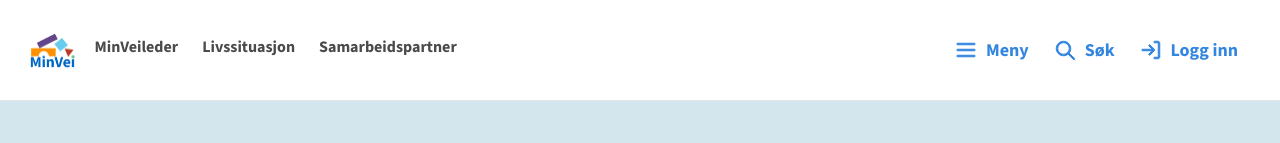
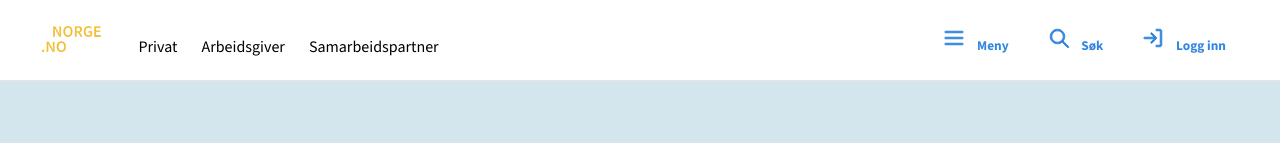
Before and after one commit to UnoHero/nav-min-vei-frontend, a React (Create React App) app: page / in a window 1280 px wide. Shown: the top 143 px of the page. Built offline with nearby package versions, Linux system fonts and the light colour scheme; the HTML template or start-up script is replaced by a standard one.

Commit message:
Fixed responsive nav

```diff
--- a/src/App.css
+++ b/src/App.css
@@ -1,259 +1,3 @@
-/* App.css */
-
-.App {
-  font-family: 'Source Sans 3', sans-serif;
-}
-
-.App-header {
-  background-color: white; /* White background as specified */
-  display: flex;
-  justify-content: start;
-  padding: 10px 30px;
-  align-items: center;
-  border-bottom: 1px solid #e5e5e5;
-  font-weight: bold;
-  height: 80px;
-}
-
-.App-logo {
-  height: 35px;
-  margin-right: 20px;
-}
-
-.App-navigation {
-  display: flex;
-  list-style-type: none;
-  gap: 24px;
-  margin: 0;
-  padding: 0;
-  font-size: 16px;
-  margin-right: auto;
-
-}
-
-.nav-link {
-  color: #4a4a4a;
-  text-decoration: none;
-  padding: 5px 0;
-  position: relative;
-}
-
-.nav-link:hover,
-.nav-link:focus {
-  color: #005bac;
-}
-
-.nav-link::after {
-  content: '';
-  display: block;
-  width: 0;
-  height: 2px;
-  background: transparent;
-  transition: width .3s, background-color .3s;
-  margin-top: 5px;
-}
-
-.nav-link:hover::after,
-.nav-link:focus::after {
-  width: 100%;
-  background: #005bac;
-}
-
-
-/* The container that contains all buttons and logos in the nav bar*/
-.App-header-actions {
-  display: flex;
-  align-items: center;
-  margin-left: auto;
-}
-
-.button,
-.login-button,
-.search-button,
-.menu-button {
-  /* ... existing styles ... */
-  display: flex;
-  align-items: center;
-  margin: 0 10px; /* Adjust the default margin */
-}
-
-.button img,
-.login-button img,
-.search-button img,
-.menu-button img {
-  margin-right: 8px;
-}
-
-/* Media query for screens up to 768px */
-@media (max-width: 768px) {
-  .button,
-  .login-button,
-  .search-button,
-  .menu-button {
-    margin: 0 5px; /* Adjust the margin for smaller screens */
-  }
-}
-
-  .App-header {
-    background-color: white; /* White background as specified */
-    display: flex;
-    justify-content: start;
-    padding: 10px 30px;
-    align-items: center;
-    border-bottom: 1px solid #e5e5e5;
-    font-weight: bold;
-    height: 80px;
-  }
-
-
-
-  .App-logo {
-    height: 35px;
-    margin-right: 20px;
-  }
-
-  .App-navigation {
-    display: flex;
-    list-style-type: none;
-    gap: 24px;
-    margin: 0;
-    padding: 0;
-    font-size: 16px;
-    margin-right: auto;
-
-  }
-
-  .nav-link {
-    color: #4a4a4a;
-    text-decoration: none;
-    padding: 5px 0;
-    position: relative;
-  }
-
-  .nav-link:hover,
-  .nav-link:focus {
-    color: #005bac;
-  }
-
-  .nav-link::after {
-    content: '';
-    display: block;
-    width: 0;
-    height: 2px;
-    background: transparent;
-    transition: width .3s, background-color .3s;
-    margin-top: 5px;
-  }
-
-  .nav-link:hover::after,
-  .nav-link:focus::after {
-    width: 100%;
-    background: #005bac;
-  }
-
-
-  /* The container that contains all buttons and logos in the nav bar*/
-  .App-header-actions {
-    display: flex;
-    align-items: center;
-    margin-left: auto;
-  }
-
-  .button,
-  .login-button,
-  .search-button,
-  .menu-button {
-    /* ... existing styles ... */
-    display: flex;
-    align-items: center;
-    margin: 0 10px; /* Adjust the default margin */
-  }
-
-  .button img,
-  .login-button img,
-  .search-button img,
-  .menu-button img {
-    margin-right: 8px;
-  }
-
-  /* Media query for screens up to 768px */
-  @media (max-width: 768px) {
-    .button,
-    .login-button,
-    .search-button,
-    .menu-button {
-      margin: 0 5px; /* Adjust the margin for smaller screens */
-    }
-  }
-
-  /* Media query for screens up to 480px */
-  @media (max-width: 480px) {
-    .button,
-    .login-button,
-    .search-button,
-    .menu-button {
-      margin: 0 3px; /* Further adjust the margin for smaller screens */
-    }
-  }
-
-
-
-
-  /* Base styles for buttons */
-  .button, .login-button, .search-button, .menu-button {
-    box-sizing: border-box; /* Inkluderer padding og border i totalstørrelsen */
-    border: 2px solid transparent; /* Transparent border i normal tilstand */
-    cursor: pointer;
-    font-size: 18px;
-    padding: 6px 14px; /* Justert padding */
-    margin-right: 10px; /* Juster etter behov for å redusere mellomrom */
-    transition: background-color .3s, color .3s, border-color .3s, padding .3s; /* Transition for flere egenskaper */
-    background: none;
-    color: #3386E0;
-    text-decoration: none;
-    font-weight: bold;
-  }
-
-  .button:hover,
-  .button:focus,
-  .login-button:hover,
-  .login-button:focus,
-  .search-button:hover,
-  .search-button:focus,
-  .menu-button:hover,
-  .menu-button:focus {
-    background-color: #cae0ff; /* Endrer bakgrunnsfarge på hover */
-    border-color: #3386E0; /* Synlig grensefarge på hover */
-    padding: 8px 16px; /* Tilbakestill padding til original størrelse */
-    border-radius: 5px;
-  }
-
-  .login-button, .search-button, .menu-button {
-    background: none;
-    color: #3386E0;
-    border-radius: 5px;
-  }
-
-  .login-button img, .search-button img, .menu-button img {
-    vertical-align: middle;
-    margin-right: 8px;
-  }
-
-  /* Justeringer kan være nødvendig for disse også, avhengig av din spesifikke layout */
-  .login-button:focus, .search-button:focus, .menu-button:focus {
-    color: white;
-    background: #0073e6;
-
-  }
-
-
-  /* ALT OVER ER NAV MENY */
-  /* ALT OVER ER NAV MENY */
-
-
-
-
-
 
   .Over-dropdown-text {
     margin-bottom: 2%;
@@ -350,7 +94,7 @@
     }
   }
 
-  @media (max-width: 480px) {
+  @media (max-width: 300px) {
     .firstsection {
       height: 10em;
     }
@@ -527,37 +271,6 @@
 
 
 
-/* Media query for screens up to 768px */
-@media (max-width: 768px) {
-  .App-navigation .nav-link.privat,
-  .App-navigation .nav-link.arbeidsgiver,
-  .App-navigation .nav-link.samarbeidspartner,
-  .search-button {
-    display: none;
-  }
-}
-
-@media (max-width: 480px) {
-  .App-header {
-    padding: 5px 15px;
-  }
-
-  .App-logo {
-    height: 25px; /* Juster størrelsen på logoen for små skjermer */
-  }
-
-  .nav-link {
-    font-size: 14px; /* Mindre tekststørrelse på navigasjonslenker */
-    display: none;
-
-  }
-
-  /* Juster størrelsen på knapper og andre interaktive elementer */
-  .button, .login-button, .menu-button {
-    padding: 5px 10px;
-    font-size: 14px;
-  }
-}
 
 /* Grunnleggende responsiv styling */
 body, .App {
--- a/src/components/navbar.js
+++ b/src/components/navbar.js
@@ -1,48 +1,35 @@
 import React from 'react';
-import logo from '../Pictures/logo.png';
+import logo from '../Pictures/norge.no logo.png';
 import login from '../Pictures/Enter.svg';
 import search from '../Pictures/MagnifyingGlass.svg';
 import menu from '../Pictures/MenuHamburger.svg';
+import "../header.css"; // Forsikre deg om at stien er riktig
 
-class Navbar extends React.Component {
-  render() {
+function Navbar() {
   return (
     <header className="App-header">
-        {/* Assuming you have imported 'logo', 'menu', 'search', and 'login' */}
-        <img src={logo} alt="MinVei Logo" className="App-logo" />
+      <img src={logo} alt="norge.no logo" className="App-logo" />
 
       <nav className="App-navigation">
-          <a href="#minveileder" className="nav-link">
-            MinVeileder
-          </a>
-          <a href="#livssituasjon" className="nav-link">
-            Livssituasjon
-          </a>
-          <a href="#samarbeidspartner" className="nav-link">
-            Samarbeidspartner
-          </a>
+        <a href="#minveileder" className="nav-link">Privat</a>
+        <a href="#livssituasjon" className="nav-link">Arbeidsgiver</a>
+        <a href="#samarbeidspartner" className="nav-link">Samarbeidspartner</a>
       </nav>
 
       <div className="App-header-actions">
-          <button className="button menu-button">
-            {' '}
-            <img src={menu} className="icon" />
-            Meny
+        <button className="button" aria-label="Meny">
+          <img src={menu} alt="" className="icon" /> Meny
         </button>
-          <button className="button search-button">
-            {' '}
-            <img src={search} className="icon" />
-            Søk
+        <button className="button" aria-label="Søk">
+          <img src={search} alt="" className="icon" /> Søk
         </button>
-          <button className="button login-button">
-            {' '}
-            <img src={login} className="icon" />
-            Logg inn
+        <button className="button" aria-label="Logg inn">
+          <img src={login} alt="" className="icon" /> Logg inn
         </button>
       </div>
     </header>
   );
 }
-}
+
 
 export default Navbar;
--- a/src/footer.css
+++ b/src/footer.css
@@ -1,19 +1,12 @@
 
 
   .centerdown {
-    display: flex;
-    flex-direction: column;
-    align-items: flex-start;
     margin-left: auto;
     margin-right: auto;
     text-align: left;
   }
 
 
-  .flex  {
-  padding: 30px;
-
-  }
 
 
   h1 {
@@ -39,6 +32,8 @@
     color: white;
     text-decoration: underline;
     text-decoration-color: lightblue;
+    white-space: nowrap;
+    text-wrap: wrap;
   }
 
   .stepIcon{
@@ -56,6 +51,8 @@
     color: white;
     font-size: 18px;
     padding: 24px 16px;
+    white-space: nowrap;
+
   }
 
   .farge-på-tekst {
@@ -65,17 +62,11 @@
 
 
   .footer-container {
-    display: flex;
     justify-content: space-between;
     gap: 20px;
-    flex-wrap: wrap;
 
   }
 
-  .footer-column {
-    flex: 1;
-
-  }
 
 
   .grid-container {
@@ -143,3 +134,26 @@ white-space: nowrap;
 
   }
 }
+
+@media (max-width: 700px) {
+  body, html {
+    margin: 0;
+    padding: 0;
+    overflow-x: hidden; /* Prevents horizontal scrolling */
+  }
+
+  .centerdown, .grid-container, .scrollUpButton, .any-other-class {
+    padding-left: 0; /* Adjust padding for small screens */
+    padding-right: 0; /* Ensures no extra spacing on the right */
+  }
+
+  .grid-container {
+    grid-template-columns: 1fr; /* Adjust grid layout for small screens */
+  }
+
+  /* Ensure images or any other elements don't exceed the viewport width */
+  img, .any-other-element {
+    max-width: 100%;
+    height: auto; /* Adjust height to maintain aspect ratio */
+  }
+}
--- /dev/null
+++ b/src/header.css
@@ -0,0 +1,114 @@
+/* Generelle stiler */
+.App-header {
+    background-color: white;
+    display: flex;
+    align-items: center; /* Sentrerer elementene vertikalt */
+    justify-content: space-between;
+    padding: 10px 30px;
+    border-bottom: 1px solid #e5e5e5;
+
+}
+
+.App-logo {
+    flex: 0 1 auto; /* Logo tar bare nødvendig plass */
+}
+
+.App-navigation {
+    display: flex;
+    list-style: none;
+    gap: 24px;
+    margin-top: 0;
+    padding: 0;
+    flex: 1; /* Gir navigasjonen mer plass om nødvendig */
+    color:black;
+}
+
+.App-logo {
+    height: 35px; /* eller en annen høyde som passer */
+    max-width: 100%; /* Sørger for at logoen ikke strekker seg utover sin container */
+    flex: 0 0 auto; /* Hindrer logoen i å vokse, men tillater den å krympe om nødvendig */
+    margin-right: 30px;
+  }
+
+
+  .nav-link{
+  margin-top: 20px;
+  left: 0;
+  color:black;
+
+
+  }
+
+  .nav-link::after {
+    content: '';
+    display: block;
+    width: 0;
+    height: 2px;
+    background: transparent;
+    transition: width .3s, background-color .3s;
+    margin-top: 5px;
+  }
+
+  .nav-link:hover::after, .nav-link:focus::after {
+    width: 100%;
+    background: #005bac;
+  }
+
+  .App-header-actions {
+    display: flex;
+  }
+
+  .icon {
+    margin-right: 8px; /* Gir litt plass mellom ikonet og teksten */
+  }
+
+  /* Justerer knappens innhold til å være sentrert vertikalt og starter fra venstre */
+  .button {
+    border: none; /* Fjerner den grå boksen */
+    background: none;
+    color: #3386E0;
+    cursor: pointer;
+    font-weight: bold;
+    padding: 6px 14px;
+    margin-right: 10px; /* Legger til mellomrom mellom knappene */
+    transition: all .3s;
+  }
+
+  .button:not(:last-child) {
+    margin-right: 10px; /* Legger til mellomrom mellom knappene, bortsett fra den siste */
+  }
+
+  .button:hover, .button:focus {
+    background-color: #cae0ff;
+    border-radius: 5px;
+  }
+
+
+
+
+  /* Responsivitet */
+  @media (max-width: 768px) {
+    .App-navigation .nav-link, .search-button {
+      display: none;
+    }
+
+    .App-header {
+      padding: 5px 15px;
+    }
+
+    .App-logo {
+      height: 25px;
+    }
+
+    .button {
+      padding: 5px 10px;
+      font-size: 14px;
+      margin: 0 5px;
+    }
+  }
+
+  @media (max-width: 480px) {
+    .button {
+      margin: 0 3px; /* Ytterligere justeringer for svært små skjermer */
+    }
+  }
--- a/src/pages/Home.js
+++ b/src/pages/Home.js
@@ -3,7 +3,7 @@ import Section from '../components/section.js';
 import Dropdown from '../components/dropdown.js';
 import HomeButtons from '../components/homepage_buttons.js';
 import Footer from '../components/footer.js';
-<link rel="icon" href="../../public/logo.png" />
+<link rel="icon" href="../../public/norge.no logo.png" />
 
 
 
```
Also changed, not shown: public/norge.no logo.png (added), src/Pictures/norge.no logo.png (added). Lines whose indentation alone changed are shown as unchanged.
